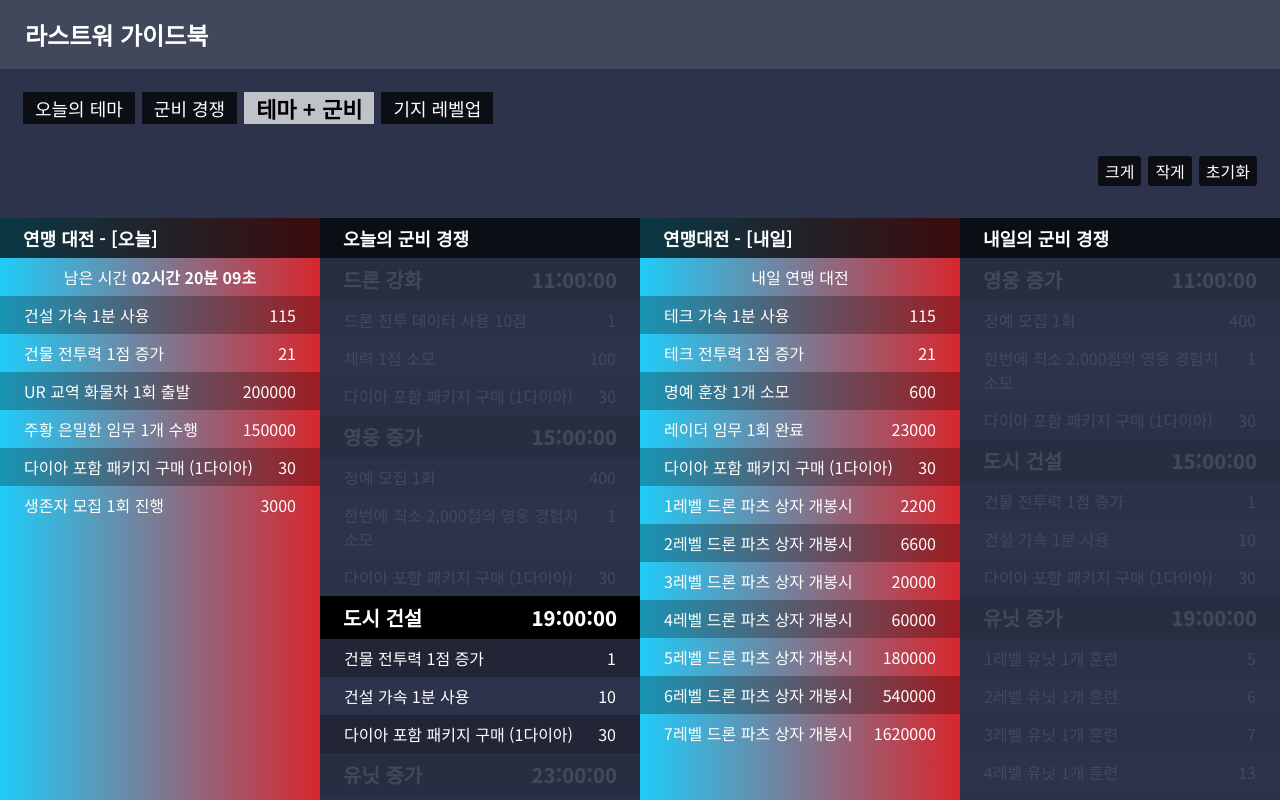
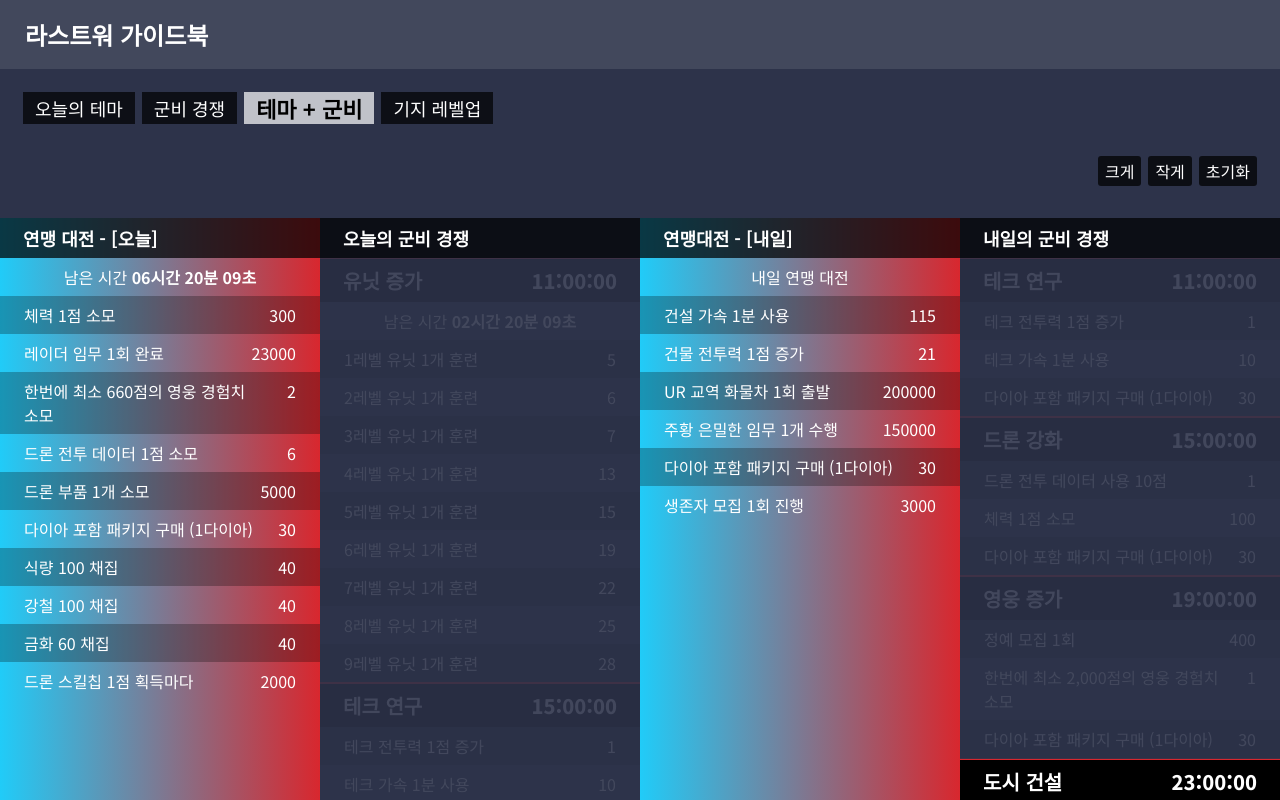
Before and after one commit to naninyang/lawar, a Next.js app: page /showdown in a window 1280 px wide. Shown: the top 800 px of the page. Built offline with nearby package versions, Linux system fonts and the light colour scheme.

Commit message:
`테마 + 군비` 오늘의 테마 데이터 오류 수정

```diff
--- a/pages/showdown.tsx
+++ b/pages/showdown.tsx
@@ -87,34 +87,21 @@ export default function Showdown() {
   >([]);
 
   useEffect(() => {
-    const calculateTime = async () => {
+    const calculateCompetitionRotation = () => {
       const now = new Date();
       const kstOffset = 9 * 60 * 60 * 1000;
       const utcTime = now.getTime() + now.getTimezoneOffset() * 60000;
       const kstDate = new Date(utcTime + kstOffset);
 
-      const dayOfWeek = kstDate.getDay();
-      const hourOfDay = kstDate.getHours();
-      const minuteOfHour = kstDate.getMinutes();
-      const secondOfMinute = kstDate.getSeconds();
+      const startOfCompetition = new Date(kstDate);
+      startOfCompetition.setDate(kstDate.getDate() - ((kstDate.getDay() + 2) % 7));
+      startOfCompetition.setHours(11, 0, 0, 0);
 
-      const competitionDay = dayOfWeek === 0 ? 7 : dayOfWeek;
-      setCurrentDay(competitionDay);
-
-      const calculatedNextThemeDay = (competitionDay % 7) + 1;
-      setNextThemeDay(calculatedNextThemeDay);
-
-      const startOfWeek = new Date(kstDate);
-      startOfWeek.setDate(kstDate.getDate() - ((kstDate.getDay() + 6) % 7));
-      startOfWeek.setHours(11, 0, 0, 0);
-
-      const elapsedSeconds = Math.floor((kstDate.getTime() - startOfWeek.getTime()) / 1000);
+      const elapsedSeconds = Math.floor((kstDate.getTime() - startOfCompetition.getTime()) / 1000);
       const currentThemeDuration = 14400;
       const totalThemes = competitions.length;
 
       const currentRotationIndex = Math.floor(elapsedSeconds / currentThemeDuration) % totalThemes;
-      setThemeIndex(currentRotationIndex);
-
       const timeInCurrentTheme = elapsedSeconds % currentThemeDuration;
       const timeLeft = currentThemeDuration - timeInCurrentTheme;
       const hoursLeft = Math.floor(timeLeft / 3600);
@@ -184,8 +171,44 @@ export default function Showdown() {
         });
       }
       setNextDayCompetitionRotation(nextDayRotationList);
+    };
 
-      const dayMap: { [key: number]: string } = {
+    calculateCompetitionRotation();
+    const interval = setInterval(calculateCompetitionRotation, 1000);
+    return () => clearInterval(interval);
+  }, []);
+
+  useEffect(() => {
+    const calculateTheme = async () => {
+      const now = new Date();
+      const kstOffset = 9 * 60 * 60 * 1000;
+      const utcTime = now.getTime() + now.getTimezoneOffset() * 60000;
+      const kstDate = new Date(utcTime + kstOffset);
+
+      const startOfWeek = new Date(kstDate);
+      startOfWeek.setDate(kstDate.getDate() - ((kstDate.getDay() + 6) % 7));
+      startOfWeek.setHours(11, 0, 0, 0);
+
+      const elapsedSeconds = Math.floor((kstDate.getTime() - startOfWeek.getTime()) / 1000);
+      const daysElapsed = Math.floor(elapsedSeconds / (24 * 3600));
+
+      const todayDayIndex = daysElapsed % 7;
+      const nextDayIndex = (todayDayIndex + 1) % 7;
+
+      setCurrentDay(todayDayIndex + 1);
+      setNextThemeDay(nextDayIndex + 1);
+
+      const secondsSinceStartOfDay = elapsedSeconds % (24 * 3600);
+      const remainingSecondsToday = 24 * 3600 - secondsSinceStartOfDay;
+      const hoursLeft = Math.floor(remainingSecondsToday / 3600);
+      const minutesLeft = Math.floor((remainingSecondsToday % 3600) / 60);
+      const secondsLeft = remainingSecondsToday % 60;
+
+      setTimeRemaining(
+        `${hoursLeft.toString().padStart(2, '0')}시간 ${minutesLeft.toString().padStart(2, '0')}분 ${secondsLeft.toString().padStart(2, '0')}초`,
+      );
+
+      const dayMap = {
         1: 'monday',
         2: 'tuesday',
         3: 'wednesday',
@@ -195,19 +218,19 @@ export default function Showdown() {
         7: 'sunday',
       };
 
-      const todayThemeApi = `/api/${dayMap[competitionDay]}`;
+      const todayThemeApi = `/api/${dayMap[(todayDayIndex + 1) as keyof typeof dayMap]}`;
       const response = await fetch(todayThemeApi);
-      const data: Theme = await response.json();
+      const data = await response.json();
       setCurrentTheme(data);
 
-      const nextThemeApi = `/api/${dayMap[(competitionDay % 7) + 1]}`;
+      const nextThemeApi = `/api/${dayMap[(nextDayIndex + 1) as keyof typeof dayMap]}`;
       const nextResponse = await fetch(nextThemeApi);
-      const nextData: Theme = await nextResponse.json();
+      const nextData = await nextResponse.json();
       setNextTheme(nextData);
     };
 
-    calculateTime();
-    const interval = setInterval(calculateTime, 1000);
+    calculateTheme();
+    const interval = setInterval(calculateTheme, 1000);
     return () => clearInterval(interval);
   }, []);
 
@@ -262,11 +285,11 @@ export default function Showdown() {
                       <h4>
                         <strong>{competition.theme.name}</strong> <span>{competition.startTime}</span>
                       </h4>
-                      {/* {index === themeIndex && (
+                      {index === themeIndex && (
                         <p>
                           남은 시간 <strong>{competition.remainingTime}</strong>
                         </p>
-                      )} */}
+                      )}
                       <dl>
                         {competition.theme.rewards.map((reward, idx) => (
                           <div key={idx}>
--- a/styles/Showdown.module.sass
+++ b/styles/Showdown.module.sass
@@ -79,6 +79,9 @@
       .arms
         > div
           opacity: .1
+          border: 1px solid #D8272E
+          border-left: 0
+          border-right: 0
 
         .active
           opacity: 1
```
